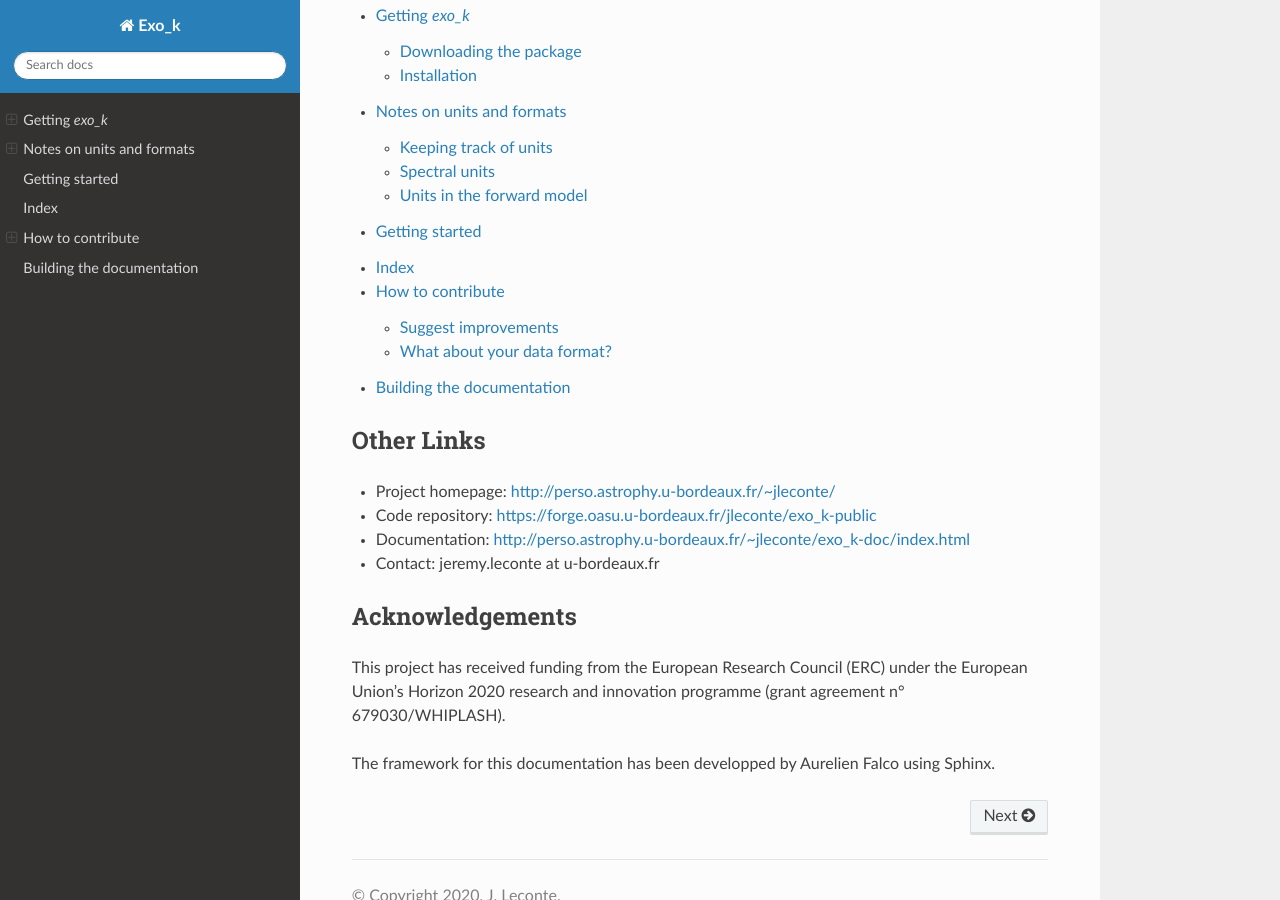
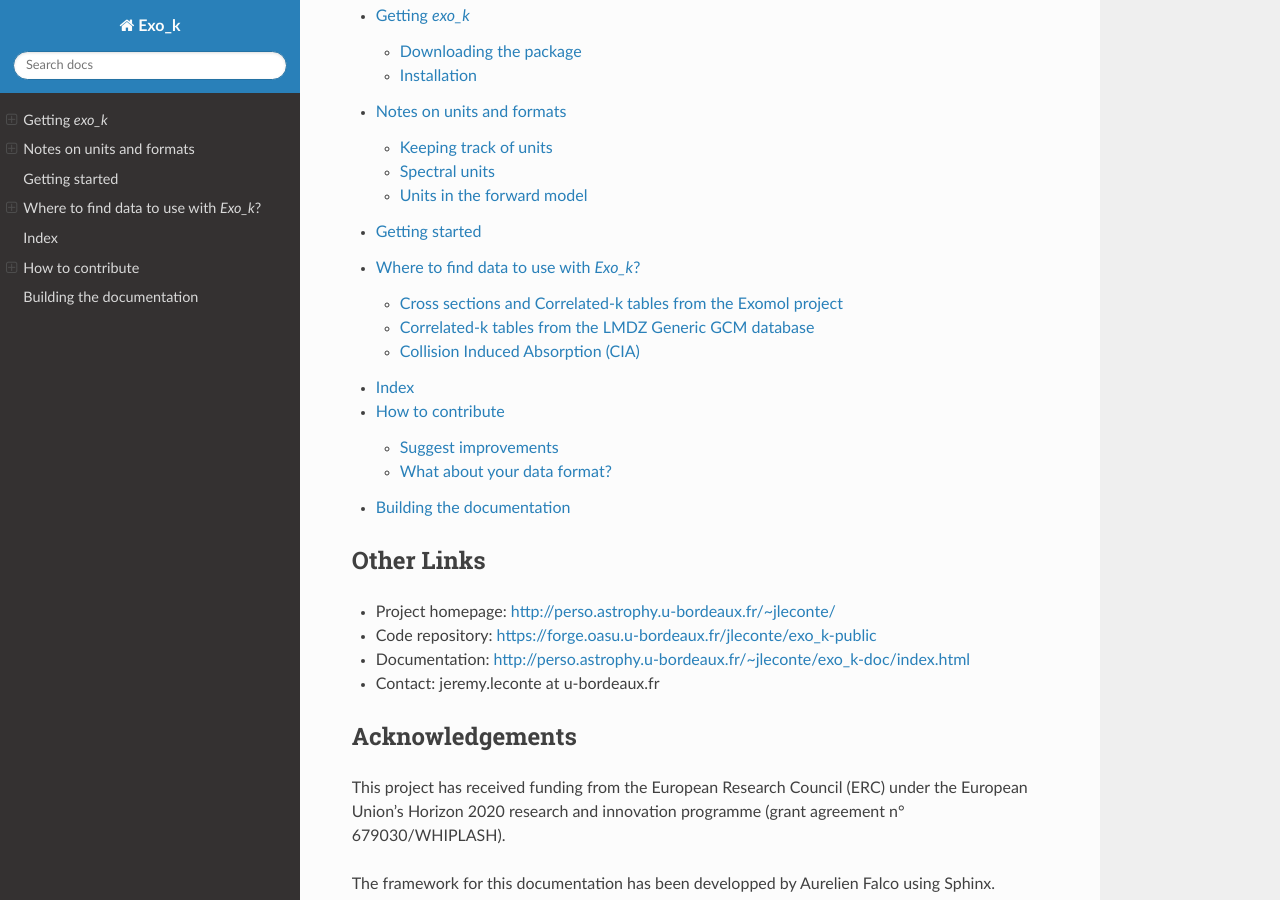
Before and after one commit to jovian-explorer/exo_k, a Sphinx documentation site: the page built from doc/index.rst, in a window 1280 px wide and 900 px high, scrolled down 916 px. Built offline with Sphinx 7.4.7 and the Read the Docs theme 2.0.0, drawn with Linux system fonts in a browser that asks for light colours; pages that are not in the unit, such as notebooks, are missing from menus; some of the changed lines change nothing that is shown.

Commit message:
Added section on where ot find data in doc (jleconte/exo_k#22)

```diff
--- a/doc/index.rst
+++ b/doc/index.rst
@@ -41,6 +41,7 @@
    installation
    units
    getting_started
+   where_to_find_data
    API reference <autoapi/index>
    genindex
    how_to_contribute
--- /dev/null
+++ b/doc/where_to_find_data.rst
@@ -0,0 +1,98 @@
+
+Where to find data to use with `Exo_k`?
+=======================================
+
+`Exo_k` is a software library to handle radiative data for atmospheric applications --
+data that you may directly use within the atmospheric models of `exo_k`, or convert to
+a different format to be used by your favorite code.
+
+However, if you are not yourself producing such data (correlated-k tables, cross section tables,
+or high-resolution spectra), you might ask yourself where to find some.
+
+Fortunately, several projects have released publicly available datasets. Hereafter, I have
+tried to list some of these public sources of radiative data. If they are useful
+to your work, please cite the relevant articles listed below or
+refer to the corresponding websites to know the proper way to acknowledge
+their contribution (in addition to citing `exo_k`).
+
+Cross sections and Correlated-k tables from the Exomol project
+------------------------------------------------------
+
+While known for its linelists, the `Exomol <http://exomol.com/>`_ project
+has recently put a lot of efforts in providing the community with
+cross-section and correlated-k tables computed for a wide range of temperatures
+and pressures (K. Chubb, priv. comm.).
+
+At the time of writing, these tables have only been made public for
+`H2O <http://exomol.com/data/molecules/H2O/1H2-16O/POKAZATEL/>`_ (`Polyansky et al. (2020) <https://ui.adsabs.harvard.edu/abs/2018MNRAS.480.2597P/abstract>`_). I will
+try to provide a more extended list whenever possible.
+
+Correlated-k tables from the LMDZ Generic GCM database
+------------------------------------------------------
+
+The LMDZ Generic is a Generic climate model whose radiative transfer is based on correlated-k tables.
+This climate model can used to simulate planets with very different atmospheres.
+For this, one of the main ingredients to change are the opacities used by the code.
+
+The LMDZ developpers team has gathered a sample of k-tables that have been used with the GCM along the years.
+The specificities of each dataset is listed below. The data themselves can be found at:
+https://www.lmd.jussieu.fr/~lmdz/planets/LMDZ.GENERIC/datagcm/corrk_data/
+
+ * CO2_H2Ovar --> correlated-k coefficients initially used in
+   `Wordsworth et al. (2013) <https://ui.adsabs.harvard.edu/abs/2013Icar..222....1W/abstract>`_
+   to simulate the atmosphere of early Mars. Designed to simulate a CO2-dominated atmosphere,
+   with H2O as a variable species (H2O mixing ratio < 10%,
+   total pressure < 100bar, temperature < 400K).
+   (H2O self and foreign far wing absorption --> not included)
+
+ * Earth_110-710K --> initially used in
+   `Leconte et al. (2013) <https://ui.adsabs.harvard.edu/abs/2013Natur.504..268L/abstract>`_
+   to simulate the atmosphere
+   of Earth entering in runaway greenhouse.
+   Designed to simulate the atmosphere of the Earth (N2-dominated + 376ppm of CO2)
+   with H2O as a variable species (H2O mixing ratio up to 100%, temperature up to 710K).
+   (H2O self and foreign far wing absorption --> need to be included separately with MT CKD)
+
+ * megaCO2 --> designed to simulate a pure CO2 atmosphere.
+
+ * early_earth_CO2_XXX_CH4_YYY --> initially used in
+   `Charnay et al. (2013) <https://ui.adsabs.harvard.edu/abs/2013JGRD..11810414C/abstract>`_.
+   Designed to simulate a N2-dominated atmosphere with CO2 and CH4 mixing ratio fixed
+   (as in the name of the tables), with H2O as a variable species.
+   Corresponds to case A, B, and C in Charnay et al. 2014 JGR.
+   (H2O self and foreign far wing absorption --> not included)
+
+ * present_day_Venus --> designed to simulate the atmosphere of present-day Venus.
+   No variable gas. These coefficients were built by Martin Turbet and Sebastien Lebonnois
+   to simulate present-day Venus with the generic model.
+   Note that the coefficients are valid only for the temperature/pressure
+   conditions along present-day Venus thermal profile.
+
+ * Venus_H2Ovar_extreme_16g_with_cont --> designed to simulate the atmosphere
+   of Venus with variable H2O. Source: Martin Turbet (not been validated yet).
+   All continua are included in the spectra.
+
+ * CO2_H2Ovar_extreme_16g_with_cont --> designed to simulate a thick CO2+H2O atmosphere
+   were both gases can become dominant.
+   Source: Martin Turbet. Used in
+   `Pluriel et al. 2019 <https://ui.adsabs.harvard.edu/abs/2019Icar..317..583P/abstract>`_
+   (magma ocean planets),
+   as well as `Turbet et al. 2019 <https://ui.adsabs.harvard.edu/abs/2020Icar..33513419T/abstract>`_
+   (to simulate the effect of very large impacts on early Mars).
+   All continua are included in the spectra.
+
+ * CO2_SO2step_H2Ovar --> Designed to simulate a thick CO2 atmosphere with various concentrations
+   of SO2. H2O is treated as a variable species. Used by
+   `Kerber et al. (2015) <https://ui.adsabs.harvard.edu/abs/2015Icar..261..133K/abstract>`_
+   to simulate volcanism on early Mars.
+
+Collision Induced Absorption (CIA)
+----------------------------------
+
+HITRAN has published a quite extensive list of CIA tables that can be found
+`here <https://hitran.org/cia/>`_.
+
+Other more specific sets of CIA absorptions that have been used with LMDG
+can be found `here <https://www.lmd.jussieu.fr/~lmdz/planets/LMDZ.GENERIC/datagcm/continuum_data/>`_.
+The `README <https://www.lmd.jussieu.fr/~lmdz/planets/LMDZ.GENERIC/datagcm/continuum_data/README_continuum_files>`_
+file contains all the relevant information.
```
